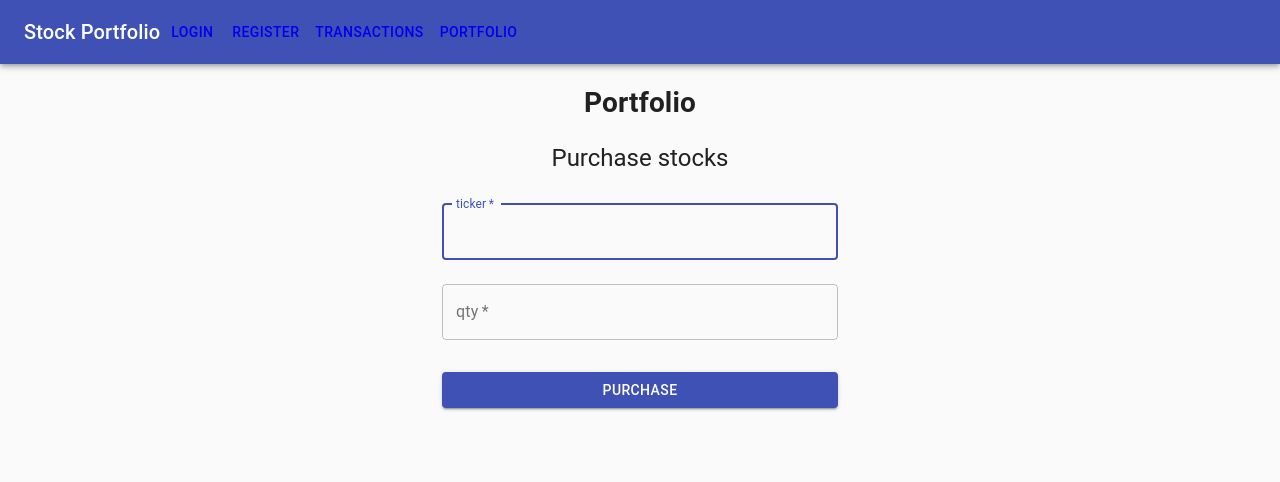
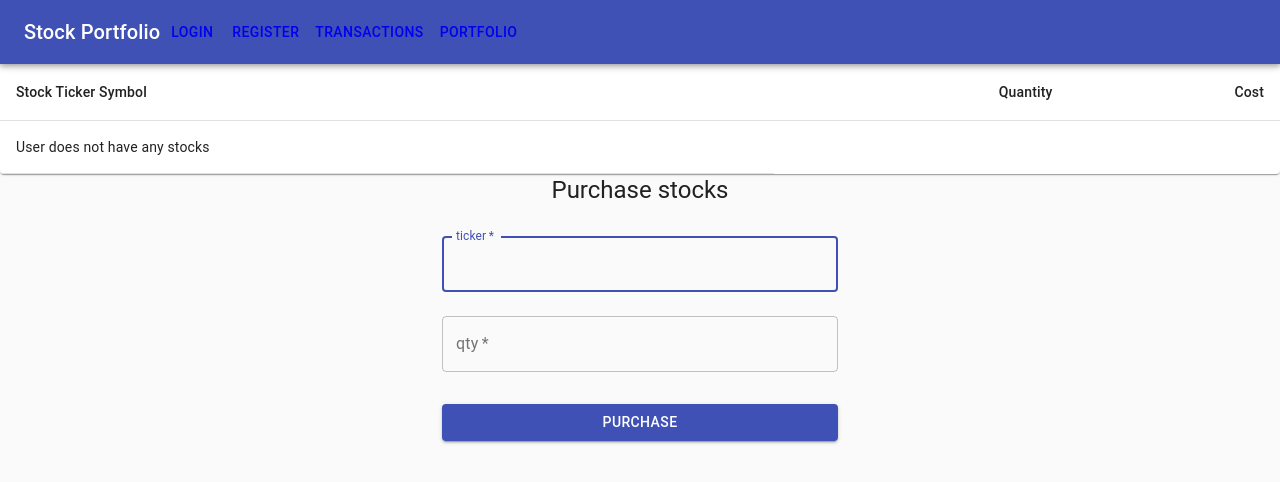
Before and after one commit to darrenzhang2000/stock-portfolio, a React (Create React App) app in the folder stock-portfolio-front-end/: page /containers/Portfolio in a window 1280 px wide. Shown: the top 482 px of the page. Built offline with nearby package versions, Linux system fonts and the light colour scheme.

Commit message:
added styling to transactions

```diff
--- a/stock-portfolio-front-end/src/App.css
+++ b/stock-portfolio-front-end/src/App.css
@@ -44,3 +44,7 @@
 li {
   list-style-type: none;
 }
+
+.tableContainer {
+  width: 80%;
+}
--- a/stock-portfolio-front-end/src/components/Navbar.js
+++ b/stock-portfolio-front-end/src/components/Navbar.js
@@ -4,13 +4,7 @@ import AppBar from "@material-ui/core/AppBar"
 import Toolbar from "@material-ui/core/Toolbar"
 import Typography from "@material-ui/core/Typography"
 import Button from "@material-ui/core/Button"
-import styled from "styled-components"
 import "../styles/navbar.css"
-
-const StyledLink = styled(Link)`
-  color: palevioletred;
-  font-weight: bold;
-`;
 
 const Navbar = (props) => {
   return (
@@ -32,7 +26,7 @@ const Navbar = (props) => {
           </Button>
 
           <Button color="inherit">
-            <Link className="navlink" to="/containers/Portfolio">Portfolio</Link>
+            <Link className="navlink"to="/containers/Portfolio">Portfolio</Link>
           </Button>
 
         </Toolbar>
@@ -40,10 +34,4 @@ const Navbar = (props) => {
   )
 }
 
-// styled components
-// var StyledLink = styled(Link)`
-//   color: white;
-//   outline: none
-// `
-
 export default Navbar
--- a/stock-portfolio-front-end/src/components/Portfolio.js
+++ b/stock-portfolio-front-end/src/components/Portfolio.js
@@ -1,18 +1,54 @@
 import React from "react"
+import { makeStyles } from "@material-ui/core/styles"
+import Table from "@material-ui/core/Table"
+import TableBody from "@material-ui/core/TableBody"
+import TableCell from "@material-ui/core/TableCell"
+import TableContainer from "@material-ui/core/TableContainer"
+import TableHead from "@material-ui/core/TableHead"
+import TableRow from "@material-ui/core/TableRow"
+import Paper from "@material-ui/core/Paper"
+import "../App.css"
+
+
+const useStyles = makeStyles({
+  table: {
+    minWidth: 650,
+  },
+})
 
 const Portfolio = (props) => {
+  const classes = useStyles()
+
   return (
     <div>
-      <div name="stocklist">
-        <h1>Portfolio</h1>
-        <ul>
-          {props.stocks.length > 0 ? props.stocks.map((stock, index) => <li key={index}>{stock.tickerSymb} : {stock.qty}</li>): null}
-        </ul>
-      </div>
-
-      <ul>
-        {props.errors ? props.errors.map((err) => <li>{err.msg}</li>) : null}
-      </ul>
+      <TableContainer component={Paper} className="tableContainer">
+        <Table className={classes.table} aria-label="simple table">
+          <TableHead>
+            <TableRow>
+              <TableCell>Stock Ticker Symbol</TableCell>
+              <TableCell align="right">Quantity</TableCell>
+              <TableCell align="right">Cost</TableCell>
+            </TableRow>
+          </TableHead>
+          <TableBody>
+            {props.stocks.length > 0 ? (
+              props.stocks.map((stock, index) => (
+                <TableRow key={index}>
+                  <TableCell component="th" scope="row">
+                    {stock.tickerSymb}
+                  </TableCell>
+                  <TableCell align="right">{stock.qty}</TableCell>
+                  <TableCell align="right">{0}</TableCell>
+                </TableRow>
+              ))
+            ) : (
+              <TableCell component="th" scope="row">
+                User does not have any stocks
+              </TableCell>
+            )}
+          </TableBody>
+        </Table>
+      </TableContainer>
     </div>
   )
 }
--- a/stock-portfolio-front-end/src/components/Transactions.js
+++ b/stock-portfolio-front-end/src/components/Transactions.js
@@ -1,16 +1,59 @@
 import React from "react"
+import { makeStyles } from "@material-ui/core/styles"
+import Table from "@material-ui/core/Table"
+import TableBody from "@material-ui/core/TableBody"
+import TableCell from "@material-ui/core/TableCell"
+import TableContainer from "@material-ui/core/TableContainer"
+import TableHead from "@material-ui/core/TableHead"
+import TableRow from "@material-ui/core/TableRow"
+import Paper from "@material-ui/core/Paper"
+import "../App.css"
+
+
+const useStyles = makeStyles({
+  table: {
+    minWidth: 650,
+  },
+})
 
 const Transactions = (props) => {
+  const classes = useStyles()
+
+
   return (
     <div>
       <h1>Transactions</h1>
-      <ul>
-        {props.transactionHistory.map((transaction, index) => (
-          <li key={index}>
-            Buy ({transaction.tickerSymb.toUpperCase()}) - {transaction.qty} Shares @ ${transaction.cost}
-          </li>
-        ))}
-      </ul>
+
+      <TableContainer component={Paper} className="tableContainer">
+        <Table className={classes.table} aria-label="simple table">
+          <TableHead>
+            <TableRow>
+              <TableCell>Buy / Sell</TableCell>
+              <TableCell>Stock Ticker Symbol</TableCell>
+              <TableCell align="right">Quantity Purchased/Sold</TableCell>
+              <TableCell align="right">Total Price Bought/Sold For</TableCell>
+            </TableRow>
+          </TableHead>
+          <TableBody>
+            {props.transactionHistory.length > 0 ? (
+              props.transactionHistory.map((transaction, index) => (
+                <TableRow key={index}>
+                  <TableCell component="th" scope="row">
+                    Buy
+                  </TableCell>
+                  <TableCell align="right">{transaction.tickerSymb.toUpperCase()}</TableCell>
+                  <TableCell align="right">{transaction.qty}</TableCell>
+                  <TableCell align="right">{transaction.cost}</TableCell>
+                </TableRow>
+              ))
+            ) : (
+              <TableCell component="th" scope="row">
+                User does not have any transactions
+              </TableCell>
+            )}
+          </TableBody>
+        </Table>
+      </TableContainer>
     </div>
   )
 }
```
